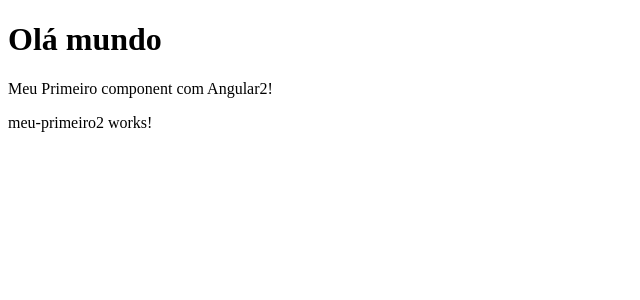
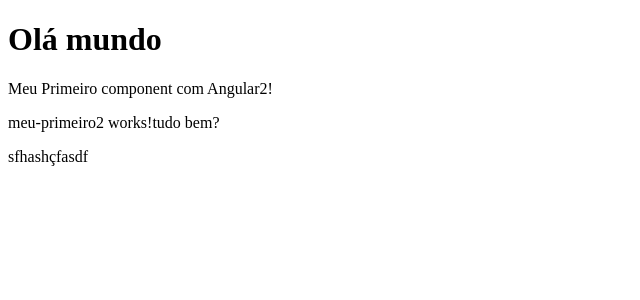
Before and after one commit to IgoorHS/angular, an Angular app: page / in a window 1280 px wide. Shown: the top 300 px of the page, without its empty margins (0-640 px from the left). Built offline with nearby package versions, Linux system fonts and the light colour scheme.

Commit message:
22072021

```diff
--- a/src/app/meu-primeiro2/meu-primeiro2.component.html
+++ b/src/app/meu-primeiro2/meu-primeiro2.component.html
@@ -1 +1,2 @@
-<p>meu-primeiro2 works!</p>
+<p>meu-primeiro2 works!tudo bem?</p>
+<p>sfhashçfasdf</p>
```
